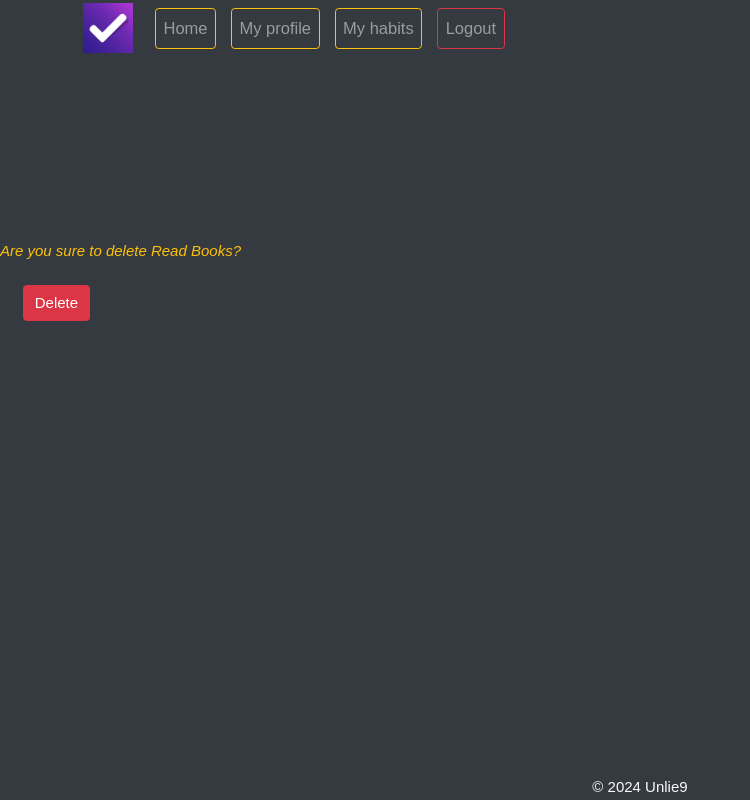
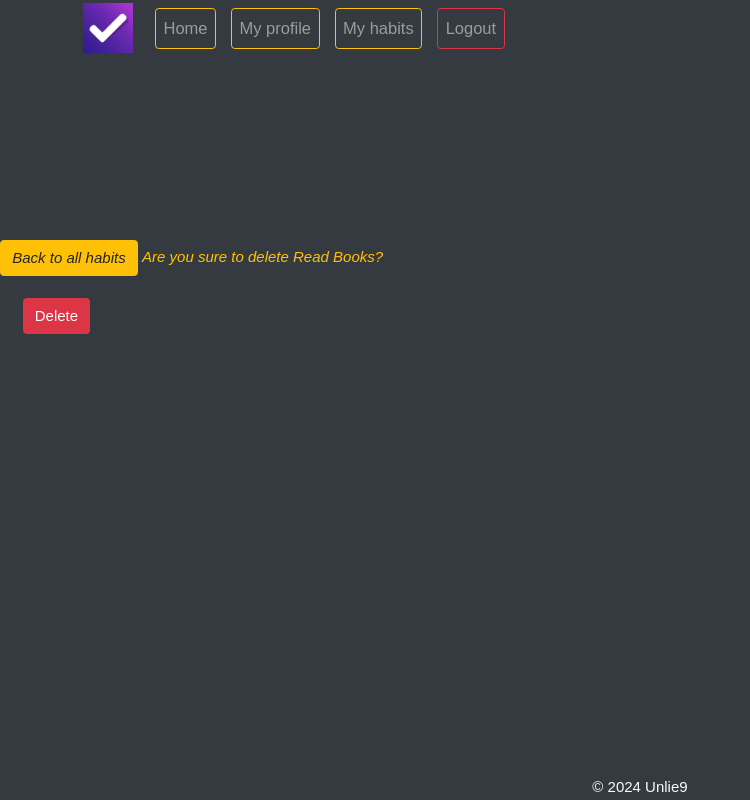
Before and after one commit to Unlie9/habit-tracker, a Django app: page /all_habits/2/delete_habit/ in a window 1280 px wide. Shown: the whole page, without its empty margins (0-750 px from the left). Run offline with Django 5.2, Linux system fonts and the light colour scheme; a user stored in the database is signed in; data comes from the database, SQL or seed files in the repository.

Commit message:
add page for delete habit

```diff
--- a/templates/habit_tracker/habit_confirm_delete.html
+++ b/templates/habit_tracker/habit_confirm_delete.html
@@ -2,9 +2,11 @@
 
 {% block content %}
 	<main class="text-warning">
+		<em class="text-warning"><a href="{% url "all-habits" %}" class="btn btn-warning">Back to all habits</a></em>
 		<em>Are you sure to delete {{ habit.name }}?</em>
 		<form action="" method="post" class="text-warning p-4 rounded">
 			{% csrf_token %}
+			{{ form.as_p }}
 			<button type="submit" value="Submit" class="btn btn-danger">
 				Delete
 			</button>
```
